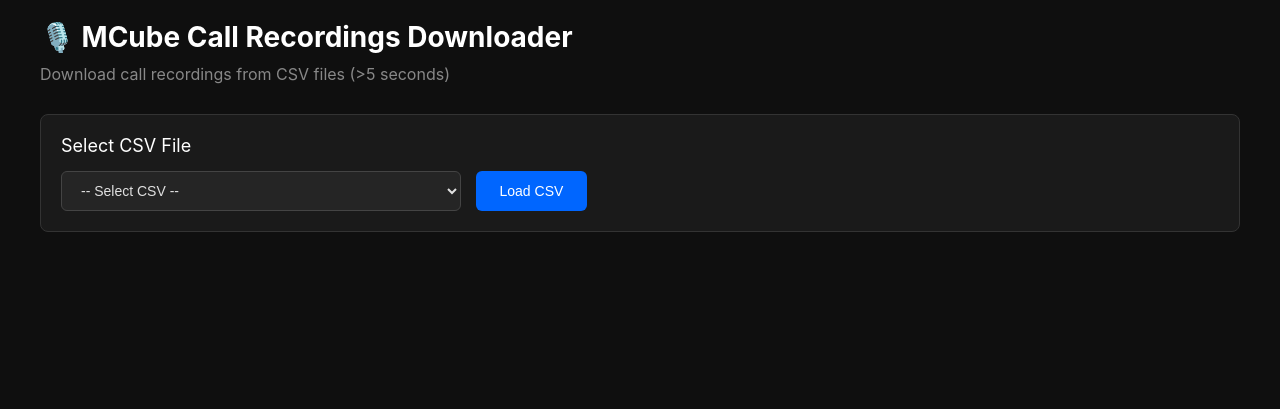
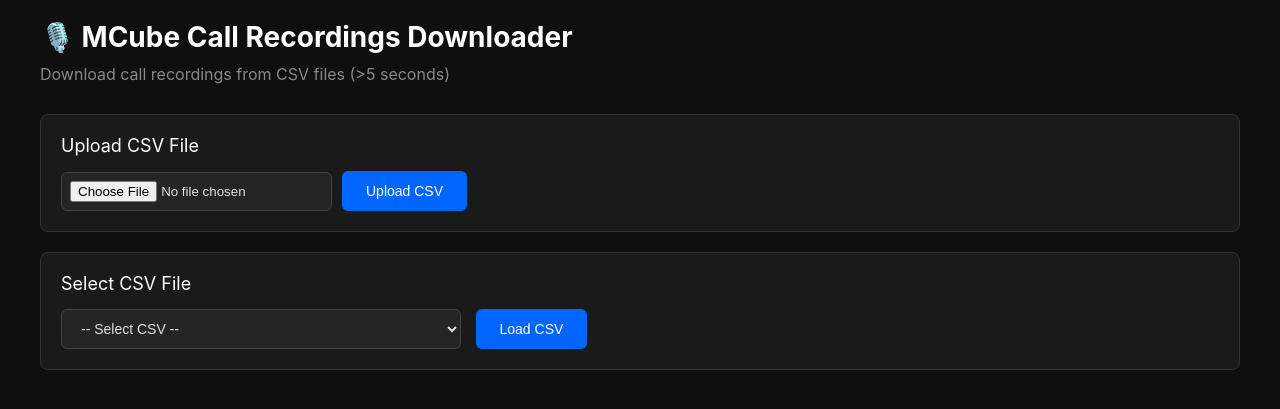
Before and after one commit to Vinaymahto808/audio_download, a Flask app: page / in a window 1280 px wide. Shown: the top 409 px of the page. Run offline with Flask 3, Linux system fonts and the light colour scheme.

Commit message:
Add CSV upload button to Flask app

```diff
--- a/app_flask.py
+++ b/app_flask.py
@@ -1,4 +1,4 @@
-from flask import Flask, render_template, request, jsonify, send_file, redirect, url_for
+from flask import Flask, render_template, request, jsonify, send_file
 import pandas as pd
 import os
 import zipfile
@@ -12,7 +12,7 @@ import threading
 import time
 import glob
 import shutil
-import json
+from werkzeug.utils import secure_filename
 
 app = Flask(__name__)
 
@@ -26,15 +26,6 @@ ZIP_COMPRESS_LEVEL = int(os.environ.get("ZIP_COMPRESS_LEVEL", "1"))
 def ensure_csv_dir():
     try:
         CSV_DIR.mkdir(parents=True, exist_ok=True)
-        for old in glob.glob(str(BASE_DIR / "Report_*.csv")):
-            src = Path(old)
-            dest = CSV_DIR / src.name
-            if dest.exists():
-                dest = CSV_DIR / f"{src.stem}__{int(src.stat().st_mtime)}{src.suffix}"
-            try:
-                shutil.move(str(src), str(dest))
-            except:
-                pass
     except:
         pass
 
@@ -109,10 +100,32 @@ def index():
     files = list_csvs()
     return render_template('index.html', files=files)
 
+@app.route('/api/upload', methods=['POST'])
+def upload():
+    try:
+        if 'file' not in request.files:
+            return jsonify({'error': 'No file'}), 400
+        file = request.files['file']
+        if file.filename == '':
+            return jsonify({'error': 'No file selected'}), 400
+        if not file.filename.endswith('.csv'):
+            return jsonify({'error': 'Only CSV files allowed'}), 400
+        ensure_csv_dir()
+        filename = secure_filename(file.filename)
+        if not filename.startswith('Report_'):
+            return jsonify({'error': 'Only Report_*.csv files allowed'}), 400
+        dest = CSV_DIR / filename
+        file.save(str(dest))
+        return jsonify({'success': True, 'filename': filename})
+    except Exception as e:
+        return jsonify({'error': str(e)}), 500
+
 @app.route('/api/load/<path:filename>')
 def load_csv(filename):
     try:
         csv_path = CSV_DIR / filename if not os.path.isabs(filename) else Path(filename)
+        if not csv_path.exists():
+            csv_path = BASE_DIR / filename
         if not csv_path.exists():
             return jsonify({'error': 'File not found'}), 404
         df, f = read_csv_cached(str(csv_path))
@@ -143,6 +156,8 @@ def download():
             return jsonify({'error': 'No filename'}), 400
         csv_path = CSV_DIR / filename if not os.path.isabs(filename) else Path(filename)
         if not csv_path.exists():
+            csv_path = BASE_DIR / filename
+        if not csv_path.exists():
             return jsonify({'error': 'File not found'}), 404
 
         df, f = read_csv_cached(str(csv_path))
@@ -165,11 +180,9 @@ def download():
         downloaded = 0
 
         def fetch(item):
-            nonlocal downloaded
             url, path = item
             try:
                 if path.exists() and path.stat().st_size > 0:
-                    downloaded += 1
                     return True
                 r = session.get(url, timeout=(10, 30), stream=True)
                 if r.status_code == 200:
@@ -178,7 +191,6 @@ def download():
                             if chunk:
                                 fh.write(chunk)
                     r.close()
-                    downloaded += 1
                     return True
                 r.close()
                 return False
--- a/templates/index.html
+++ b/templates/index.html
@@ -25,12 +25,23 @@
         tr:hover { background: #252525; }
         .status { margin-top: 15px; padding: 10px; background: #252525; border-radius: 6px; display: none; }
         .status.show { display: block; }
+        .upload-section { display: flex; gap: 10px; align-items: center; flex-wrap: wrap; }
+        input[type=file] { background: #252525; color: #e0e0e0; border: 1px solid #444; padding: 8px; border-radius: 6px; }
     </style>
 </head>
 <body>
     <div class="container">
         <h1>🎙️ MCube Call Recordings Downloader</h1>
         <p class="subtitle">Download call recordings from CSV files (>5 seconds)</p>
+
+        <div class="card">
+            <div class="card-title">Upload CSV File</div>
+            <div class="upload-section">
+                <input type="file" id="csvFile" accept=".csv">
+                <button onclick="uploadCSV()">Upload CSV</button>
+            </div>
+            <div class="status" id="uploadStatus"></div>
+        </div>
 
         <div class="card">
             <div class="card-title">Select CSV File</div>
@@ -71,6 +82,25 @@
 
     <script>
         let currentFile = '';
+        async function uploadCSV() {
+            const fileInput = document.getElementById('csvFile');
+            const file = fileInput.files[0];
+            if (!file) { alert('Select a CSV file to upload'); return; }
+            const formData = new FormData();
+            formData.append('file', file);
+            const status = document.getElementById('uploadStatus');
+            status.textContent = 'Uploading...';
+            status.classList.add('show');
+            try {
+                const res = await fetch('/api/upload', { method: 'POST', body: formData });
+                const data = await res.json();
+                if (data.error) { status.textContent = 'Error: ' + data.error; return; }
+                status.textContent = 'Uploaded successfully: ' + data.filename;
+                setTimeout(() => location.reload(), 1000);
+            } catch(e) {
+                status.textContent = 'Error: ' + e.message;
+            }
+        }
         async function loadCSV() {
             const select = document.getElementById('csvSelect');
             currentFile = select.value;
@@ -94,7 +124,7 @@
             const status = document.getElementById('status');
             btn.disabled = true;
             btn.textContent = 'Downloading... (This may take time)';
-            status.textContent = 'Starting download... Please wait. Vercel has 60s timeout so large downloads may fail.';
+            status.textContent = 'Starting download... Please wait.';
             status.classList.add('show');
             try {
                 const res = await fetch('/api/download', {
```
